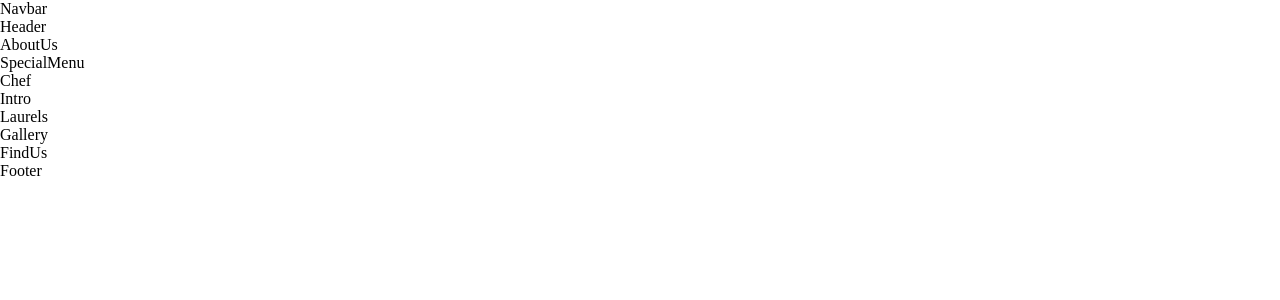
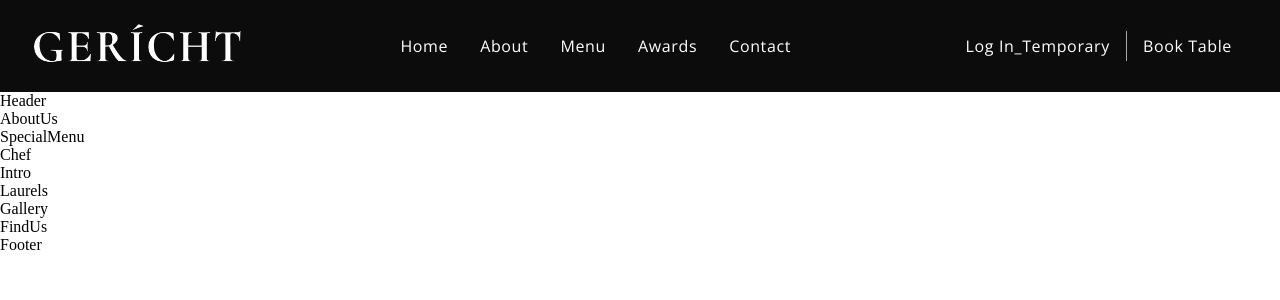
Before and after one commit to Shystra/react_Barbearia, a React (Create React App) app in the folder project/: page / in a window 1280 px wide. Shown: the top 300 px of the page. Built offline with nearby package versions, Linux system fonts and the light colour scheme; a web font is replaced by a local one.

Commit message:
just navbar

```diff
--- a/project/src/components/Navbar/Navbar.css
+++ b/project/src/components/Navbar/Navbar.css
@@ -0,0 +1,132 @@
+.app__navbar{
+    width: 100%;
+    display: flex;
+    justify-content: space-between;
+    align-items: center;
+    background: var(--color-black);
+
+    padding: 1rem 2rem;
+
+
+}
+
+.app__navbar-logo{
+    display: flex;
+    justify-content: flex-start;
+    align-items: center;
+}
+
+.app__navbar-logo img{
+    width: 150px;
+}
+
+.app__navbar-links{
+    flex: 1;
+    display: flex;
+    justify-content: center;
+    align-items: center;
+
+    list-style: none;
+}
+
+.app__navbar-links li{
+    margin: 0 1rem;
+    cursor: pointer;
+}
+
+.app__navbar-links li:hover{
+    color: var(--color-grey)
+}
+
+
+.app__navbar-login{
+    display: flex;
+    justify-content: flex-end;
+    align-items: center;
+}
+.app__navbar-login a{
+    margin: 0 1rem;
+    text-decoration: none;
+    transition: 0.5s ease;
+}
+
+.app__navbar-login a:hover{
+    border-bottom: 1px solid var(--color-golden)
+}
+
+.app__navbar-login div{
+    width: 1px;
+    height: 30px;
+    background-color: var(--color-grey);
+}
+
+.app__navbar-smallscreen{
+    display: none;
+
+}
+.app__navbar-smallscreen_overlay{
+    position: fixed;
+    top: 0;
+    left: 0;
+    width: 100%;
+    height: 100vh;
+    background: var(--color-black);
+    transition: 0.5s ease;
+
+    flex-direction: column;
+    z-index: 5;
+}
+
+.app__navbar-smallscreen_overlay .overlay__close{
+    font-size: 27px;
+    color: white;
+    cursor: pointer;
+
+    position: absolute;
+    top: 20px;
+    right: 20px;
+}
+.app__navbar-smallscreen_links{
+    list-style: none;
+}
+.app__navbar-smallscreen_links li{
+    margin: 2rem;
+    cursor: pointer;
+    color: var(--color-golden);
+    font-size: 2rem;
+    text-align: center;
+    font-family: var(--font-base);
+}
+.app__navbar-smallscreen_links li:hover{
+    color: var(--color-white);
+}
+
+
+@media screen and (max-width: 2000px){
+    .app__navbar-logo img{
+        width: 210px;
+    }
+}
+
+@media screen and (max-width: 1150px){
+    .app__navbar-links {
+        display: none;
+    }
+    .app__navbar-smallscreen{
+        display: flex;
+    }
+}
+
+@media screen and (max-width: 650px){
+    .app__navbar {
+        padding: 1rem;
+
+    }
+    .app__navbar-login{
+        display: none;
+
+    }
+    .app__navbar-logo img{
+        width: 110px;
+    }
+}
--- a/project/src/components/Navbar/Navbar.jsx
+++ b/project/src/components/Navbar/Navbar.jsx
@@ -1,11 +1,66 @@
-import React from 'react';
+import React, { useState } from 'react';
+import { GiHamburgerMenu } from 'react-icons/gi';
+import { MdOutlineRestaurantMenu } from 'react-icons/md';
+import { CgClose } from 'react-icons/cg';
+
+import images from '../../constants/images';
 
 import './Navbar.css';
 
-const Navbar = () => (
-  <div>
-    Navbar
-  </div>
-);
+const Navbar = () => {
+const [toggleMenu, setToggleMenu] = useState(false);
+
+
+return(
+  <nav className='app__navbar'>
+    <div className='app__navbar-logo'>
+        <img src={images.gericht} alt='app logo'/>
+    </div>
+    <ul className='app__navbar-links'>
+      <li className='p__opensans'><a href='#home'>Home</a></li>
+      <li className='p__opensans'><a href="#about">About</a></li>
+      <li className='p__opensans'><a href='#menu'>Menu</a></li>
+      <li className='p__opensans'><a href='#awards'>Awards</a></li>
+      <li className='p__opensans'><a href='#contact'>Contact</a></li>
+    </ul>
+
+    <div className='app__navbar-login'>
+      <a href='#login' className='p__opensans'>Log In_Temporary</a>
+      <div/>
+      <a href='/' className='p__opensans'>Book Table</a>
+
+
+    </div>
+
+    <div className='app__navbar-smallscreen'>
+      <GiHamburgerMenu
+      color="#fff"
+      fontSize={27}
+      onClick={() => setToggleMenu(true)}/>
+
+    {toggleMenu && (
+    <div className='app__navbar-smallscreen_overlay flex__center slide-bottom'>
+      <CgClose
+      fontSize={27} className='overlay__close' onClick={() => setToggleMenu(false)}/>
+       <ul className='app__navbar-smallscren_links'>
+          <li className='p__opensans'><a href='#home'>Home</a></li>
+          <li className='p__opensans'><a href="#about">About</a></li>
+          <li className='p__opensans'><a href='#menu'>Menu</a></li>
+          <li className='p__opensans'><a href='#awards'>Awards</a></li>
+          <li className='p__opensans'><a href='#contact'>Contact</a></li>
+      </ul>
+    </div>
+    )}
+
+
+
+
+
+
+
+    </div>
+  </nav>
+  )
+};
 
 export default Navbar;
```
